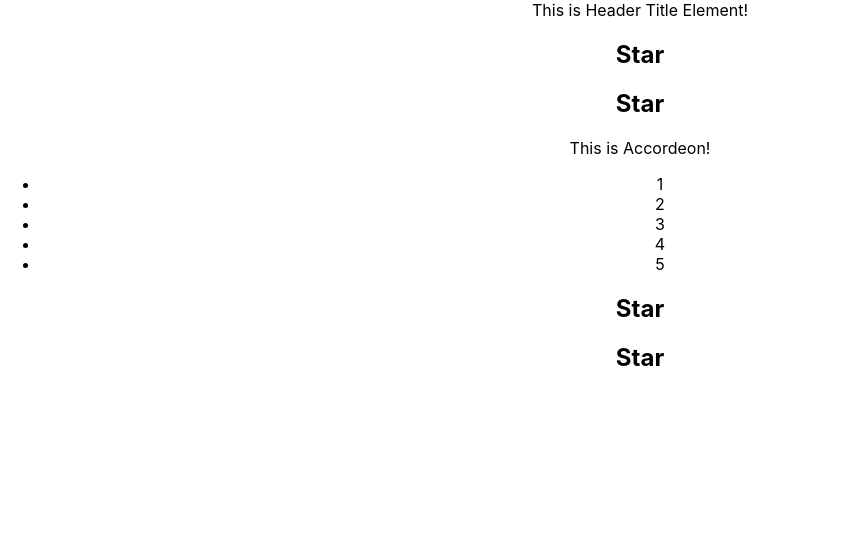
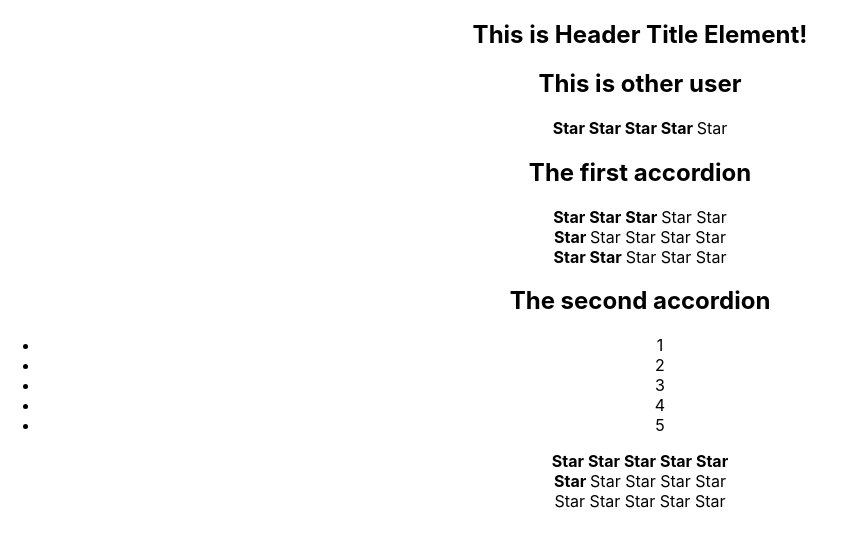
Before and after one commit to PavelNovik/react-learning-ts, a React (Create React App) app: page / in a window 1280 px wide. Shown: the top 546 px of the page, without its empty margins (0-846 px from the left). Built offline with nearby package versions, Linux system fonts and the light colour scheme.

Commit message:
Four ex completed

```diff
--- a/src/App.tsx
+++ b/src/App.tsx
@@ -1,6 +1,7 @@
 import React from 'react';
-import logo from './logo.svg';
 import './App.css';
+import Accordion from "./components/Accordeon/Accordion";
+import {Rating} from "./components/Rating/Rating";
 
 
 function App() {
@@ -8,75 +9,32 @@ function App() {
 
     return (
         <div className="App">
-            <Title/>
-            <Rating/>
-            <Accordeon/>
-            <Rating/>
+            <PageTitle title={"This is Header Title Element!"}/>
+            <PageTitle title={"This is other user"}/>
+
+            <Rating value={4}/>
+            <Accordion title={"The first accordion"} collapsed={true}/>
+            <Rating value={3}/>
+            <Rating value={1}/>
+            <Rating value={2}/>
+            <Accordion title={"The second accordion"} collapsed={false}/>
+            <Rating value={5}/>
+            <Rating value={1}/>
+            <Rating value={0}/>
 
         </div>
     );
 }
 
-function Title() {
-    console.log('Title randering')
+type PageTitlePropsType = {
+    title: string
+}
+function PageTitle(props: PageTitlePropsType) {
+    console.log('PageTitle randering')
     return (
-        <>
-            This is Header Title Element!
-        </>
-    )
-}
-
-function Rating() {
-    console.log('Rating randering')
-    return (
-        <>
-            <Star/>
-            <Star/>
-
-        </>
-    )
-}
-
-function Accordeon() {
-    console.log('Accordeon randering')
-    return (
-        <>
-            <AccordeonTitle/>
-            <AccordeonBody/>
-        </>
-    )
-}
-
-function AccordeonTitle() {
-    console.log('Accordeon Title randering')
-    return (
-        <>
-            This is Accordeon!
-        </>
-    )
-}
-
-function AccordeonBody() {
-    console.log('Accordeon Body randering')
-    return (
-        <>
-            <ul>
-                <li>1</li>
-                <li>2</li>
-                <li>3</li>
-                <li>4</li>
-                <li>5</li>
-            </ul>
-        </>
-    )
-}
-
-function Star() {
-    console.log('Star randering')
-    return (
-        <>
-            <h2>Star</h2>
-        </>
+        <h2>
+            {props.title}
+        </h2>
     )
 }
 
--- /dev/null
+++ b/src/components/Accordeon/Accordion.tsx
@@ -0,0 +1,47 @@
+import React from "react";
+
+type AccordionPropsType = {
+    title: string
+    collapsed: boolean
+}
+
+
+function Accordion(props: AccordionPropsType) {
+    console.log('Accordeon randering')
+    return !props.collapsed ? (
+        <>
+            <AccordionTitle title={props.title}/>
+            <AccordionBody/>
+        </>
+    ) : (
+        <>
+            <AccordionTitle title={props.title}/>
+        </>
+    )
+}
+
+type AccordionTitlePropsType = {
+    title: string
+}
+
+function AccordionTitle(props: AccordionTitlePropsType) {
+    console.log('Accordeon Title randering')
+    return (
+        <h2>{props.title}</h2>
+    )
+}
+
+function AccordionBody() {
+    console.log('Accordeon Body randering')
+    return (
+        <ul>
+            <li>1</li>
+            <li> 2</li>
+            <li> 3</li>
+            <li> 4</li>
+            <li> 5</li>
+        </ul>
+    )
+}
+
+export default Accordion;
--- /dev/null
+++ b/src/components/Rating/Rating.tsx
@@ -0,0 +1,88 @@
+import React from "react";
+
+type RatingPropsType = {
+    // value: number
+    value: 0 | 1 | 2 | 3 | 4 | 5
+}
+export function Rating(props: RatingPropsType) {
+    console.log('Rating randering')
+    if (props.value === 1) {
+        return (
+            <div>
+                <Star selected={true}/>
+                <Star selected={false}/>
+                <Star selected={false}/>
+                <Star selected={false}/>
+                <Star selected={false}/>
+
+            </div>
+        )
+    }
+    if (props.value === 2) {
+        return (
+            <div>
+                <Star selected={true}/>
+                <Star selected={true}/>
+                <Star selected={false}/>
+                <Star selected={false}/>
+                <Star selected={false}/>
+
+            </div>
+        )
+    }
+    if (props.value === 3) {
+        return (
+            <div>
+                <Star selected={true}/>
+                <Star selected={true}/>
+                <Star selected={true}/>
+                <Star selected={false}/>
+                <Star selected={false}/>
+
+            </div>
+        )
+    }
+    if (props.value === 4) {
+        return (
+            <div>
+                <Star selected={true}/>
+                <Star selected={true}/>
+                <Star selected={true}/>
+                <Star selected={true}/>
+                <Star selected={false}/>
+
+            </div>
+        )
+    }
+    if (props.value === 5) {
+        return (
+            <div>
+                <Star selected={true}/>
+                <Star selected={true}/>
+                <Star selected={true}/>
+                <Star selected={true}/>
+                <Star selected={true}/>
+
+            </div>
+        )
+    }
+    return (
+        <div>
+            <Star selected={false}/>
+            <Star selected={false}/>
+            <Star selected={false}/>
+            <Star selected={false}/>
+            <Star selected={false}/>
+
+        </div>
+    )
+}
+
+type StarPropsType = {
+selected: boolean
+}
+function Star(props: StarPropsType) {
+    console.log('Star randering')
+    return props.selected ? <span><b>Star </b></span> : <span>Star </span>
+
+}
--- a/src/index.tsx
+++ b/src/index.tsx
@@ -9,9 +9,7 @@ const root = ReactDOM.createRoot(
   document.getElementById('root') as HTMLElement
 );
 root.render(
-  <React.StrictMode>
     <App />
-  </React.StrictMode>
 );
 
 // If you want to start measuring performance in your app, pass a function
```
